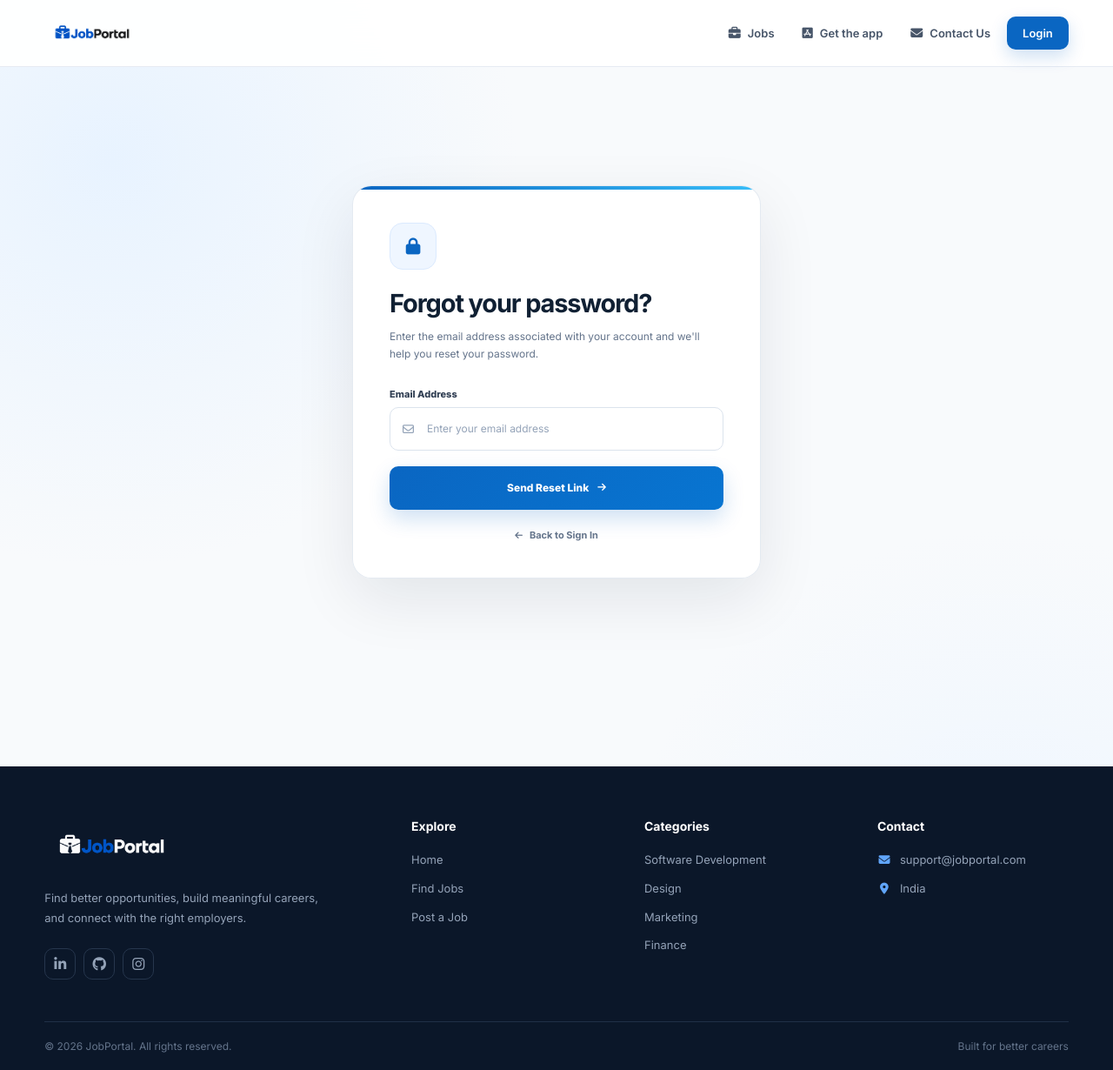
After one commit to imranofc/job-portal, a Django app: page /forgot-password/ in a window 1280 px wide. The commit adds this page. Shown: the whole page at 87% size. Run offline with Django 5.2, Linux system fonts and the light colour scheme.

Commit message:
forget password and reset password pages added

```diff
--- a/jbportal/views.py
+++ b/jbportal/views.py
@@ -7,6 +7,14 @@ from .models import *
 from django.contrib.auth.models import User
 from django.http import JsonResponse
 from django.contrib import messages
+from django.contrib.auth.forms import PasswordResetForm
+from django.contrib.auth.tokens import default_token_generator
+from django.core.mail import send_mail
+from django.utils.http import urlsafe_base64_encode
+from django.utils.encoding import force_bytes
+from django.urls import reverse
+from django.contrib.auth.forms import SetPasswordForm
+from django.utils.http import urlsafe_base64_decode
 
 #home page
 def home(request):
@@ -287,3 +295,64 @@ def job_applications(request, id):
         'job': job,
         'applications': applications
     })
+
+#forgot password page
+
+def forgot_password(request):
+    if request.user.is_authenticated:
+        return redirect('home')
+
+    if request.method == 'POST':
+        email = request.POST.get('email', '').strip()
+
+        if not email:
+            messages.error(request, 'Please enter your email address.')
+            return redirect('forgot_password')
+
+        user = User.objects.filter(email__iexact=email, is_active=True).first()
+
+        if user:
+            uid = urlsafe_base64_encode(force_bytes(user.pk))
+            token = default_token_generator.make_token(user)
+            reset_url = request.build_absolute_uri(
+                reverse('reset_password', kwargs={'uidb64': uid, 'token': token})
+            )
+
+            send_mail(
+                'JobPortal - Reset Your Password',
+                f'Click the link below to reset your password:\n\n{reset_url}\n\nThis link will expire when your password is changed.',
+                None,
+                [user.email],
+                fail_silently=False,
+            )
+
+        messages.success(
+            request,
+            'If an account exists with this email, a password reset link has been sent.'
+        )
+        return redirect('forgot_password')
+
+    return render(request, 'forgot-password.html')
+
+def reset_password(request, uidb64, token):
+    if request.user.is_authenticated:
+        return redirect('home')
+
+    try:
+        uid = urlsafe_base64_decode(uidb64).decode()
+        user = User.objects.get(pk=uid)
+    except (TypeError, ValueError, OverflowError, User.DoesNotExist):
+        user = None
+
+    if user is None or not default_token_generator.check_token(user, token):
+        messages.error(request, 'This password reset link is invalid or has expired.')
+        return redirect('forgot_password')
+
+    form = SetPasswordForm(user, request.POST or None)
+
+    if request.method == 'POST' and form.is_valid():
+        form.save()
+        messages.success(request, 'Your password has been reset successfully.')
+        return redirect('login')
+
+    return render(request, 'reset-password.html', {'form': form})
--- a/jobportal/settings.py
+++ b/jobportal/settings.py
@@ -143,3 +143,9 @@ STATIC_ROOT = os.path.join(BASE_DIR, "staticfiles")
 STATICFILES_DIR = {
     os.path.join(BASE_DIR, "public/static/"),
 }
+
+
+#for email
+
+EMAIL_BACKEND = 'django.core.mail.backends.console.EmailBackend'
+DEFAULT_FROM_EMAIL = 'noreply@jobportal.com'
--- a/jobportal/urls.py
+++ b/jobportal/urls.py
@@ -35,6 +35,8 @@ urlpatterns = [
     path('logout/', logout, name='logout'),
     path('job/<int:id>/views/', job_views, name='job_views'),
     path('job/<int:id>/applications/', job_applications, name='job_applications'),
+    path('forgot-password/', forgot_password, name='forgot_password'),
+    path('reset-password/<uidb64>/<token>/', reset_password, name='reset_password'),
 ]
 
 if settings.DEBUG:
--- /dev/null
+++ b/static/css/forgot-password.css
@@ -0,0 +1,229 @@
+body {
+    background: radial-gradient(circle at 10% 15%, #e8f3ff 0, transparent 30%), radial-gradient(circle at 90% 85%, #eef6ff 0, transparent 28%), #f8fafc
+}
+
+.forgot-container {
+    width: min(100%, 1000px);
+    min-height: calc(100vh - 76px);
+    margin: auto;
+    padding: 55px 20px;
+    display: grid;
+    place-items: center
+}
+
+.forgot-box {
+    width: 100%;
+    max-width: 470px;
+    background: rgba(255, 255, 255, .97);
+    border: 1px solid rgba(226, 232, 240, .9);
+    border-radius: 22px;
+    box-shadow: 0 24px 70px rgba(15, 23, 42, .09);
+    padding: 42px;
+    position: relative;
+    overflow: hidden
+}
+
+.forgot-box:before {
+    content: "";
+    position: absolute;
+    top: 0;
+    left: 0;
+    width: 100%;
+    height: 4px;
+    background: linear-gradient(90deg, #0a66c2, #38bdf8)
+}
+
+.forgot-icon {
+    width: 54px;
+    height: 54px;
+    margin-bottom: 22px;
+    border: 1px solid #dbeafe;
+    border-radius: 15px;
+    background: #eff6ff;
+    color: #0a66c2;
+    display: grid;
+    place-items: center;
+    font-size: 19px
+}
+
+.forgot-header {
+    margin-bottom: 28px
+}
+
+.forgot-header h1 {
+    font-size: 29px;
+    line-height: 1.2;
+    letter-spacing: -.04em;
+    color: #102033;
+    margin-bottom: 10px
+}
+
+.forgot-header p {
+    font-size: 12px;
+    line-height: 1.7;
+    color: #64748b
+}
+
+.input-box {
+    margin-bottom: 18px
+}
+
+.input-box label {
+    display: block;
+    font-size: 11px;
+    font-weight: 800;
+    color: #334155;
+    margin-bottom: 8px
+}
+
+.input-wrapper {
+    position: relative
+}
+
+.input-wrapper>i {
+    position: absolute;
+    left: 15px;
+    top: 50%;
+    transform: translateY(-50%);
+    color: #94a3b8;
+    font-size: 13px;
+    pointer-events: none;
+    transition: color .2s
+}
+
+.input-wrapper input {
+    width: 100%;
+    height: 50px;
+    padding: 0 15px 0 42px;
+    border: 1px solid #dbe3ed;
+    border-radius: 10px;
+    background: #fff;
+    color: #334155;
+    outline: 0;
+    font-size: 12px;
+    transition: border-color .2s, box-shadow .2s
+}
+
+.input-wrapper input::placeholder {
+    color: #94a3b8
+}
+
+.input-wrapper input:hover {
+    border-color: #c5d2e0
+}
+
+.input-wrapper input:focus {
+    border-color: #0a66c2;
+    box-shadow: 0 0 0 4px rgba(10, 102, 194, .09)
+}
+
+.input-wrapper:focus-within>i {
+    color: #0a66c2
+}
+
+.alert-message {
+    padding: 13px 15px;
+    margin-bottom: 18px;
+    background: #fff1f2;
+    color: #be123c;
+    border: 1px solid #fecdd3;
+    border-radius: 10px;
+    font-size: 11px;
+    line-height: 1.6
+}
+
+.alert-message p {
+    margin: 0
+}
+
+.forgot-btn {
+    width: 100%;
+    height: 50px;
+    border: 0;
+    border-radius: 10px;
+    background: linear-gradient(135deg, #0a66c2, #0875d1);
+    color: #fff;
+    display: flex;
+    align-items: center;
+    justify-content: center;
+    gap: 10px;
+    font-size: 12px;
+    font-weight: 800;
+    box-shadow: 0 10px 24px rgba(10, 102, 194, .2);
+    transition: transform .2s, box-shadow .2s, background .2s
+}
+
+.forgot-btn i {
+    font-size: 11px;
+    transition: transform .2s
+}
+
+.forgot-btn:hover {
+    background: linear-gradient(135deg, #004182, #075ca8);
+    transform: translateY(-2px);
+    box-shadow: 0 14px 28px rgba(10, 102, 194, .25)
+}
+
+.forgot-btn:hover i {
+    transform: translateX(3px)
+}
+
+.forgot-btn:active {
+    transform: translateY(0)
+}
+
+.back-login {
+    display: flex;
+    align-items: center;
+    justify-content: center;
+    gap: 8px;
+    margin-top: 22px;
+    color: #64748b;
+    font-size: 11px;
+    font-weight: 700;
+    text-decoration: none;
+    transition: color .2s
+}
+
+.back-login i {
+    font-size: 10px
+}
+
+.back-login:hover {
+    color: #0a66c2
+}
+
+@media(max-width:650px) {
+    .forgot-container {
+        min-height: calc(100vh - 68px);
+        padding: 35px 15px
+    }
+
+    .forgot-box {
+        padding: 30px 21px;
+        border-radius: 18px
+    }
+
+    .forgot-header h1 {
+        font-size: 26px
+    }
+}
+
+@media(max-width:400px) {
+    .forgot-container {
+        padding: 25px 12px
+    }
+
+    .forgot-box {
+        padding: 27px 17px
+    }
+
+    .forgot-header h1 {
+        font-size: 24px
+    }
+
+    .input-wrapper input,
+    .forgot-btn {
+        height: 47px
+    }
+}
--- /dev/null
+++ b/templates/forgot-password.html
@@ -0,0 +1,49 @@
+{% extends 'base.html' %} {% load static %} {% block head %}
+<title>JobPortal - Forgot Password</title>
+<link rel="stylesheet" href="{% static 'css/forgot-password.css' %}" />
+{% endblock %} {% block content %}
+<div class="forgot-container">
+  <div class="forgot-box">
+    <div class="forgot-icon">
+      <i class="fa-solid fa-lock"></i>
+    </div>
+    <div class="forgot-header">
+      <h1>Forgot your password?</h1>
+      <p>
+        Enter the email address associated with your account and we'll help you
+        reset your password.
+      </p>
+    </div>
+    <form method="POST">
+      {% csrf_token %} {% if messages %}
+      <div class="alert-message">
+        {% for message in messages %}
+        <p class="{{ message.tags }}">{{ message }}</p>
+        {% endfor %}
+      </div>
+      {% endif %}
+      <div class="input-box">
+        <label for="email">Email Address</label>
+        <div class="input-wrapper">
+          <i class="fa-regular fa-envelope"></i>
+          <input
+            id="email"
+            type="email"
+            name="email"
+            placeholder="Enter your email address"
+            required
+          />
+        </div>
+      </div>
+      <button class="forgot-btn" type="submit">
+        <span>Send Reset Link</span>
+        <i class="fa-solid fa-arrow-right"></i>
+      </button>
+    </form>
+    <a href="/login" class="back-login">
+      <i class="fa-solid fa-arrow-left"></i>
+      Back to Sign In
+    </a>
+  </div>
+</div>
+{% endblock %}
--- a/templates/login.html
+++ b/templates/login.html
@@ -49,7 +49,7 @@
                 placeholder="you@example.com" autocomplete="email" required></div>
           </div>
           <div class="input-box">
-            <div class="label-row"><label for="password">Password</label><a href="#">Forgot password?</a></div>
+            <div class="label-row"><label for="password">Password</label><a href="/forgot-password">Forgot password?</a></div>
             <div class="input-wrap"><i class="fa-solid fa-lock"></i><input id="password" type="password" name="password"
                 placeholder="Enter your password" autocomplete="current-password" required><button type="button"
                 class="password-toggle" aria-label="Show password"><i class="fa-regular fa-eye"></i></button></div>
```
Also changed, not shown: static/css/reset-password.css (added, +240 -0 lines), templates/reset-password.html (added, +55 -0 lines).
